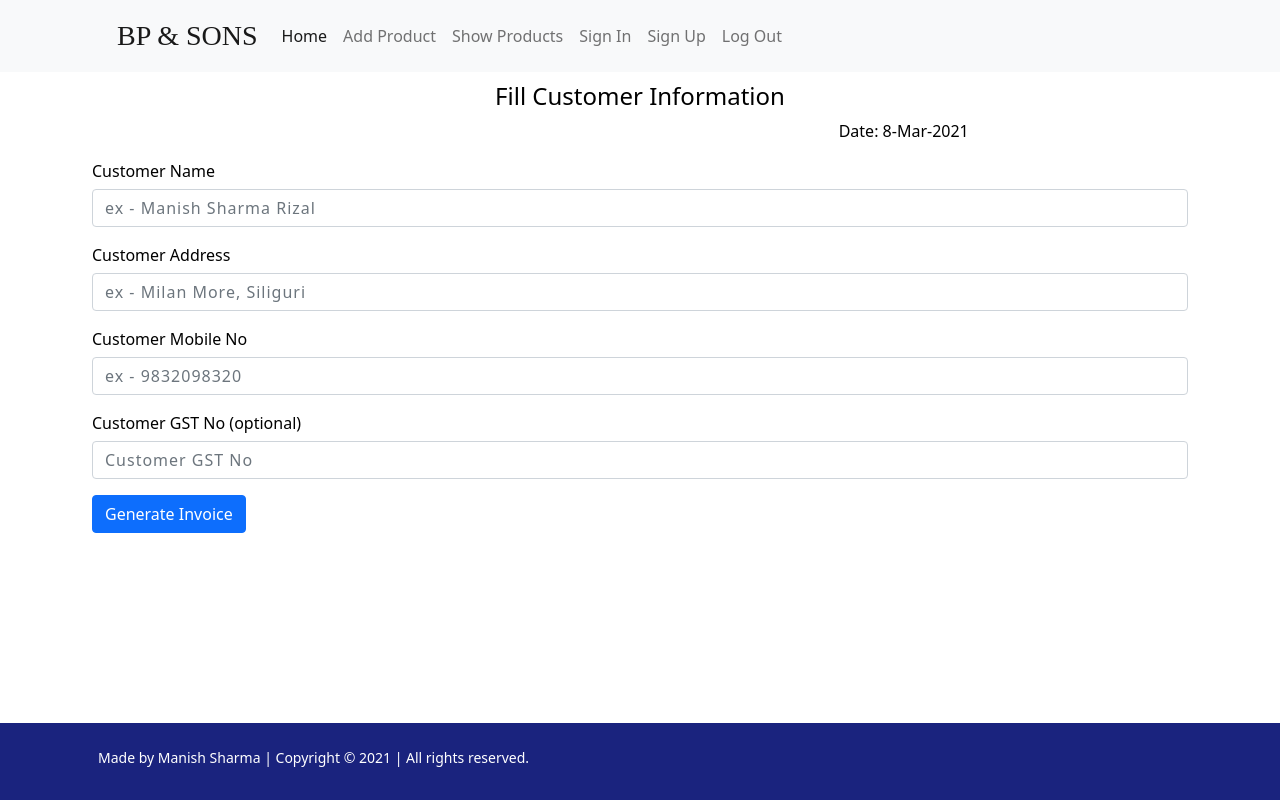
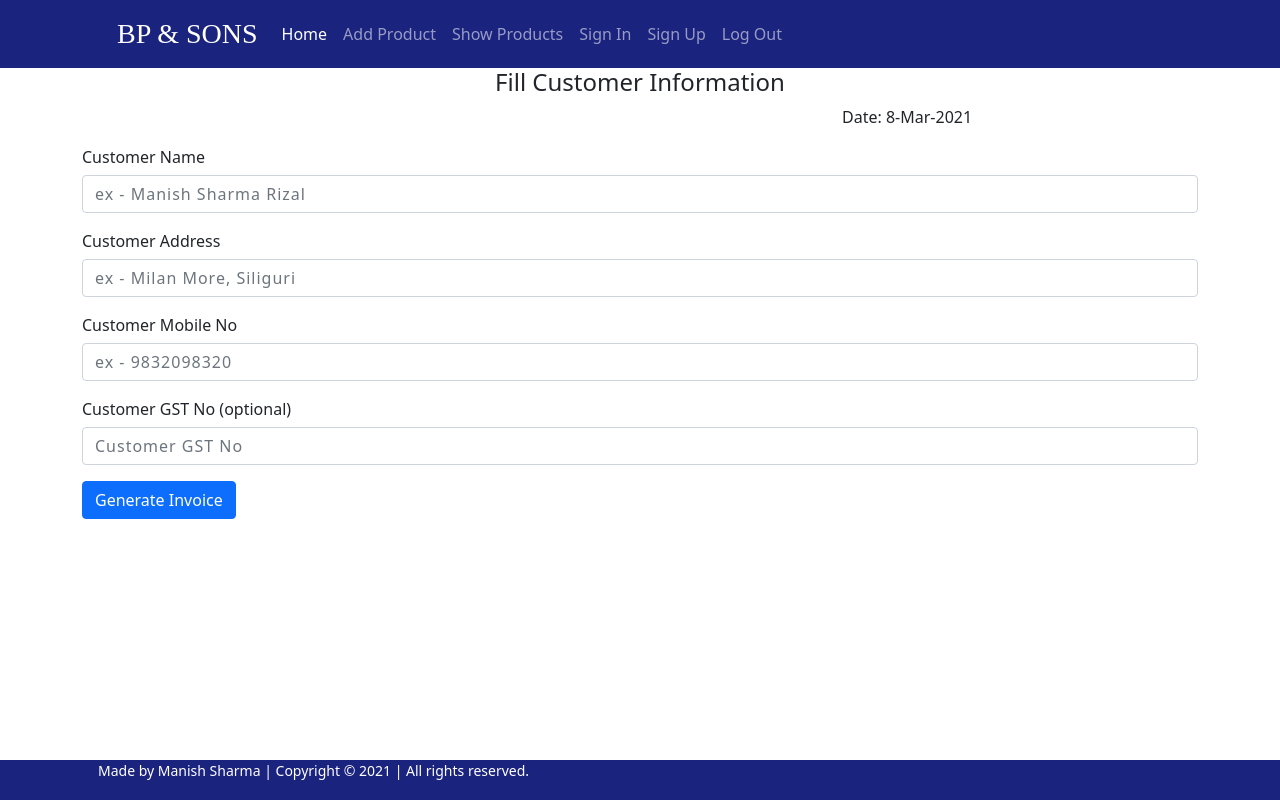
Before and after one commit to manishsharma0398/binay_bill_app_frontend, a React (Create React App) app: page /invoices/create in a window 1280 px wide. Built offline with nearby package versions, Linux system fonts and the light colour scheme; a web font is replaced by a local one.

Commit message:
making structural and styling changes to give webapp a new look

```diff
--- a/package.json
+++ b/package.json
@@ -6,6 +6,7 @@
     "@testing-library/jest-dom": "^5.11.9",
     "@testing-library/react": "^11.2.5",
     "@testing-library/user-event": "^12.8.1",
+    "node-sass": "^5.0.0",
     "react": "^17.0.1",
     "react-dom": "^17.0.1",
     "react-router-dom": "^5.2.0",
--- a/src/App.js
+++ b/src/App.js
@@ -7,11 +7,15 @@ import HomePage from "./pages/home/HomePage";
 import CreateInvoice from "./pages/invoices/CreateInvoice";
 import Footer from "./components/footer/Footer";
 
+import "./App.scss";
+
 function App() {
   return (
-    <div className="App">
+    <div id="page">
+      <div id="body">
         <Header />
-      <div id="body" className="container">
+        {/* <div className="container"> */}
+        <div id="main-content">
           <Switch>
             <Route exact path="/" component={HomePage} />
           </Switch>
@@ -28,6 +32,7 @@ function App() {
             <Route exact path="/invoices/create" component={CreateInvoice} />
           </Switch>
         </div>
+      </div>
       <Footer />
     </div>
   );
--- /dev/null
+++ b/src/App.scss
@@ -0,0 +1,15 @@
+#page {
+  position: relative;
+  min-height: 100vh;
+
+  #body {
+    padding-bottom: 2.5rem; /* Footer height */
+  }
+
+  #footer {
+    position: absolute;
+    bottom: 0;
+    width: 100%;
+    height: 2.5rem; /* Footer height */
+  }
+}
--- a/src/components/Header/Header.js
+++ b/src/components/Header/Header.js
@@ -2,9 +2,11 @@ import React from "react";
 
 import { Link } from "react-router-dom";
 
+import "./Header.scss";
+
 const Header = () => {
   return (
-    <nav id="header" className="navbar navbar-expand-lg navbar-light bg-light">
+    <nav id="header" className="navbar navbar-expand-lg navbar-dark">
       <div className="container">
         <Link to="/" className="navbar-brand">
           <span className="logo">BP & SONS</span>
--- /dev/null
+++ b/src/components/Header/Header.scss
@@ -0,0 +1,3 @@
+#header {
+  background-color: #1a237e !important;
+}
--- a/src/components/footer/Footer.js
+++ b/src/components/footer/Footer.js
@@ -4,11 +4,11 @@ const Footer = () => {
   const date = new Date();
 
   return (
-    <div id="footer" className="bg-blue py-4">
+    <div id="footer" className="bg-blue">
       <div className="container">
         <div className="row px-3">
           {" "}
-          <small className="ml-4 ml-sm-5 mb-2">
+          <small className="ml-4 ml-sm-5">
             Made by Manish Sharma | Copyright © {date.getFullYear()} | All
             rights reserved.
           </small>
--- a/src/components/form/TextInput.js
+++ b/src/components/form/TextInput.js
@@ -24,7 +24,7 @@ const TextInput = ({
         }
       >
         {prependText && typeof prependText !== "undefined" && (
-          <span class="input-group-text">{prependText}</span>
+          <span className="input-group-text">{prependText}</span>
         )}
 
         <input
--- a/src/index.css
+++ b/src/index.css
@@ -5,33 +5,33 @@
   font-size: 28px;
 }
 
-#header {
+/* #header {
   background: #ff0;
   padding: 10px;
-}
-#body {
-  padding: 10px;
-  padding-bottom: 60px; /* Height of the footer */
-}
+} */
+/* #body { */
+/* padding: 10px; */
+/* padding-bottom: 60px; Height of the footer */
+/* } */
 
-#footer {
+/* #footer {
   position: absolute;
   bottom: 0;
-  width: 100%;
-  /* height: 60px; */
-  /* background: #6cf; */
-}
+  width: 100%; */
+/* height: 60px; */
+/* background: #6cf; */
+/* } */
 
 /* auth page */
 
-body {
+/* body {
   color: #000;
   overflow-x: hidden;
-  height: 100%;
-  /* background-color: #b0bec5; */
-  /* background-color: #cad5e2; */
-  background-repeat: no-repeat;
-}
+  height: 100%; */
+/* background-color: #b0bec5; */
+/* background-color: #cad5e2; */
+/* background-repeat: no-repeat;
+} */
 
 .card0 {
   box-shadow: 0px 4px 8px 0px #757575;
--- a/src/pages/auth/Auth.js
+++ b/src/pages/auth/Auth.js
@@ -1,7 +1,6 @@
 import React from "react";
 
 import { Link } from "react-router-dom";
-import Footer from "../../components/footer/Footer";
 
 const Auth = (props) => {
   console.log(props.location.pathname);
@@ -93,7 +92,6 @@ const Auth = (props) => {
             </div>
           </div>
         </div>
-        {/* <Footer /> */}
       </div>
     </div>
   );
```
Also changed, not shown: 1 other file (tests, documents, lock files or other folders). Lines whose indentation alone changed are shown as unchanged.
